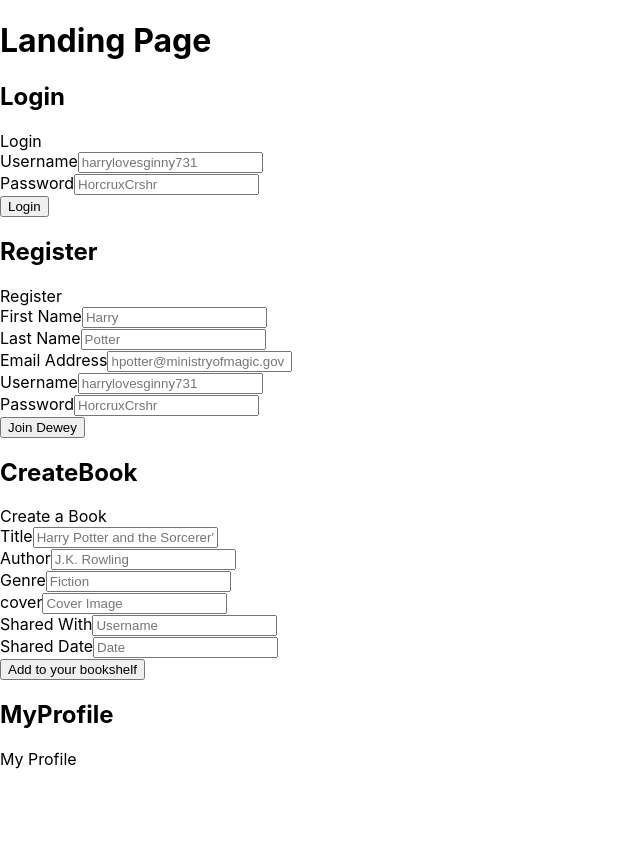
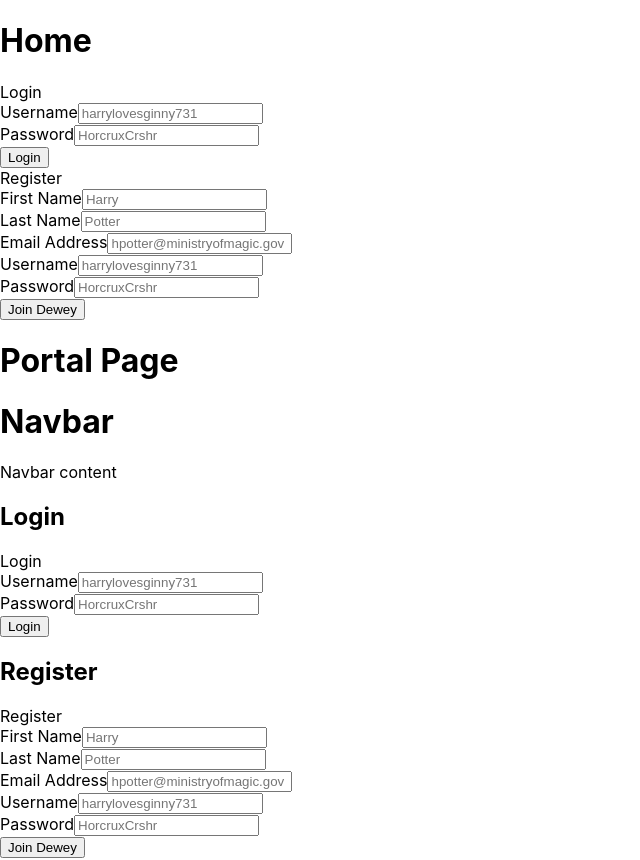
Before and after one commit to nelliecrocker/dewey-client, a React (Create React App) app: page /user/login in a window 1280 px wide. Shown: the top 860 px of the page, without its empty margins (0-640 px from the left). Before the commit the page ends 800 px from the top, so only its background shows below. Built offline with nearby package versions, Linux system fonts and the light colour scheme.

Commit message:
do not use

```diff
--- a/src/App.tsx
+++ b/src/App.tsx
@@ -1,5 +1,6 @@
 import { Component } from 'react';
-import { Landing } from './auth/index'
+import { Portal } from './auth/index'
+import { Home } from './components/Index'
 
 
 type Props = {}
@@ -29,7 +30,8 @@ class App extends Component<Props, State> {
     return (
 
       <div>
-        <Landing token={this.state.sessionToken} updateToken={this.updateToken}/>
+        <Home />
+        <Portal />
       </div>
 
     );
--- a/src/auth/Login.tsx
+++ b/src/auth/Login.tsx
@@ -17,9 +17,9 @@ type Props = {
 
 
 class Login extends Component<Props, {}> {
-    constructor(props: Props) {
-        super(props)
-    }
+    // constructor(props: Props) {
+    //     super(props)
+    // }
 
 
     componentDidMount() {
--- a/src/auth/Landing.tsx
+++ b/src/auth/Portal.tsx
@@ -1,6 +1,6 @@
 import { Component } from 'react'
-import { Login, Register } from '../auth/index'
-import { CreateBook, Profile } from '../components/Index'
+import { Login, Register } from './index'
+import { CreateBook, Profile, Navbar } from '../components/Index'
 
 type Props = {
     token: string,
@@ -22,7 +22,7 @@ type State = {
     sharedDate: string
 }
 
-class Landing extends Component<Props, State> {
+class Portal extends Component<Props, State> {
     constructor(props: Props) {
         super(props)
         this.state = {
@@ -44,7 +44,9 @@ class Landing extends Component<Props, State> {
             <div>
                 <div>
                     <div>
-                        <h1>Landing Page</h1>
+                        <h1>Portal Page</h1>
+                        <h1>Navbar</h1>
+                        <Navbar />
                         <h2>Login</h2>
                         <Login
                             token={this.props.token}
@@ -89,7 +91,7 @@ class Landing extends Component<Props, State> {
                             setCover={this.setCover}
                             setSharedWith={this.setSharedWith}
                             setSharedDate={this.setSharedDate}
-                            />
+                        />
                         <h2>MyProfile</h2>
                         <Profile />
                     </div>
@@ -97,7 +99,7 @@ class Landing extends Component<Props, State> {
             </div>
         )
     }
-// user helper functions
+    // user helper functions
     setUsername = (newUsername: string) => {
         this.setState({ username: newUsername })
     }
@@ -135,4 +137,4 @@ class Landing extends Component<Props, State> {
     }
 }
 
-export default Landing
+export default Portal
--- a/src/auth/Register.tsx
+++ b/src/auth/Register.tsx
@@ -20,9 +20,9 @@ type Props = {
 
 
 class Register extends Component<Props, {}> {
-    constructor(props: Props) {
-        super(props)
-    }
+    // constructor(props: Props) {
+    //     super(props)
+    // }
 
     handleSubmit = (e: React.FormEvent) => {
         e.preventDefault()
--- a/src/auth/index.tsx
+++ b/src/auth/index.tsx
@@ -1,10 +1,10 @@
-import Landing from '../auth/Landing'
+import Portal from './Portal'
 import Register from '../auth/Register'
 import Login from '../auth/Login'
 
 
 export {
-    Landing,
+    Portal,
     Register,
     Login
 }
--- /dev/null
+++ b/src/components/Home.tsx
@@ -0,0 +1,28 @@
+import { Component } from 'react'
+import { Login, Register } from '../auth/index'
+import { CreateBook, Profile, Navbar } from '../components/Index'
+
+type Props = {
+    token: string,
+    updateToken(newToken: string): void
+}
+
+
+class Home extends Component<Props, {}> {
+    constructor(props:Props){
+        super(props)
+    }
+
+
+    render() {
+        return (
+            <div>
+                <h1>Home</h1>
+                <Login />
+                <Register />
+            </div>
+        );
+    }
+}
+
+export default Home;
--- a/src/components/Index.tsx
+++ b/src/components/Index.tsx
@@ -2,11 +2,13 @@
 import Navbar from './Navbar'
 import Profile from './Profile'
 import CreateBook from './CreateBook'
+import Home from './Home'
 
 
 export {
 
     Navbar,
     Profile,
-    CreateBook
+    CreateBook,
+    Home
 }
--- a/src/components/Navbar.tsx
+++ b/src/components/Navbar.tsx
@@ -1,46 +1,20 @@
 import React, { Component } from 'react';
-import { BrowserRouter as Router, Switch, Link, Route } from 'react-router-dom'
-import { Profile } from './Index'
-import { Register, Login, Landing } from '../auth/index'
-import CreateBook from './CreateBook';
+// import { BrowserRouter as Router, Switch, Link, Route } from 'react-router-dom'
+// import { Profile } from './Index'
+// import { Register, Login, Portal } from '../auth/index'
+// import CreateBook from './CreateBook';
 
 type Props = {}
 
 
 class Navbar extends Component<Props, {}> {
-    constructor(props:Props) {
-        super(props)
-        this.state = {
-            loggedInStatus: "NOT_LOGGED_IN",
-            USER: {}
-        }
-    }
 
 
     render() {
         return (
-            <Router>
-                <div>
-                    <Link to="/login">Login</Link>
-                    <Link to="/register">Register</Link>
-                    <Link to="/profile">Profile</Link>
-                    <Link to="/book/create">Create A Book</Link>
-                </div>
-
-                <Switch>
-                    <Route exact path="/" component={Landing}>
-                    </Route>
-                    <Route exact path="/user/login" component={Login}>
-                    </Route>
-                    <Route exact path="/user/register" component={Register}>
-                    </Route>
-                    <Route exact path="user/profile/:id" component={Profile}>
-                    </Route>
-                    <Route exact path="/book/create" component={CreateBook}>
-                    </Route>
-
-                </Switch>
-            </Router>
+            <div>
+                Navbar content
+            </div>
         );
     }
 }
--- a/src/index.tsx
+++ b/src/index.tsx
@@ -3,6 +3,7 @@ import ReactDOM from 'react-dom';
 import './index.css';
 import App from './App';
 import reportWebVitals from './reportWebVitals';
+
 
 ReactDOM.render(
   <React.StrictMode>
```
Also changed, not shown: src/components/CreateBook.tsx (+3 -4 lines).
